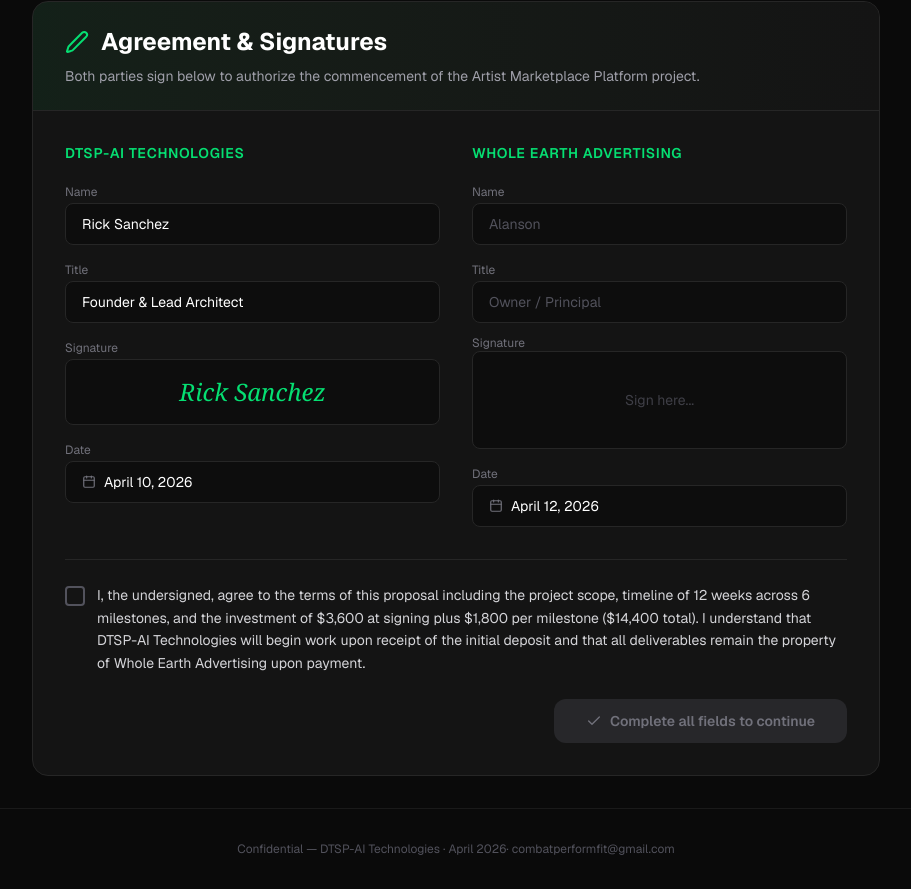
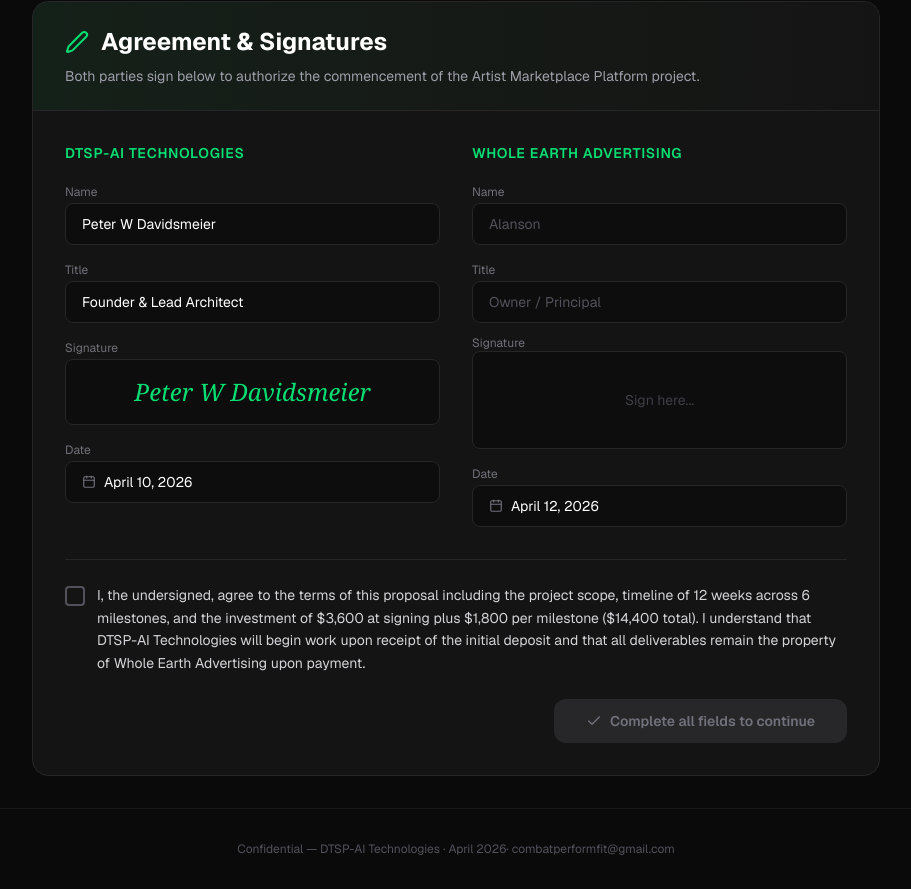
Before and after one commit to DTSP-AI/wea-agreement-form, a Next.js app: page / in a window 1280 px wide. Shown: the part 5511-6400 px from the top of the page, without its empty margins (184-1095 px from the left). Built offline with nearby package versions, Linux system fonts and the light colour scheme.

Commit message:
Restore signer name to Peter W Davidsmeier
Reverts an unauthorized sweep introduced in f648206 where pre-existing
unstaged edits ('Rick Sanchez') were accidentally bundled into the
6-milestones commit. The proposal signer is Peter W Davidsmeier.

```diff
--- a/src/components/SignaturePanel.tsx
+++ b/src/components/SignaturePanel.tsx
@@ -191,7 +191,7 @@
 
         <div className="p-8">
           <div className="grid md:grid-cols-2 gap-8">
-            {/* Rick's side — pre-filled */}
+            {/* Pete's side — pre-filled */}
             <div className="space-y-4">
               <h3 className="text-sm font-semibold text-green-400 uppercase tracking-wider">
                 DTSP-AI Technologies
@@ -200,7 +200,7 @@
                 <div>
                   <label className="text-xs text-zinc-500">Name</label>
                   <div className="bg-[#0d0d0d] border border-[#262626] rounded-lg px-4 py-2.5 text-white text-sm">
-                    Rick Sanchez
+                    Peter W Davidsmeier
                   </div>
                 </div>
                 <div>
@@ -213,7 +213,7 @@
                   <label className="text-xs text-zinc-500">Signature</label>
                   <div className="bg-[#0d0d0d] border border-[#262626] rounded-lg px-4 py-4 flex items-center justify-center">
                     <span className="text-green-400 italic text-2xl font-serif">
-                      Rick Sanchez
+                      Peter W Davidsmeier
                     </span>
                   </div>
                 </div>
```
